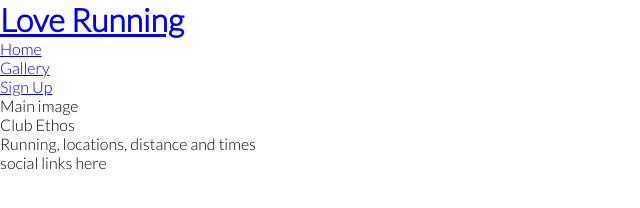
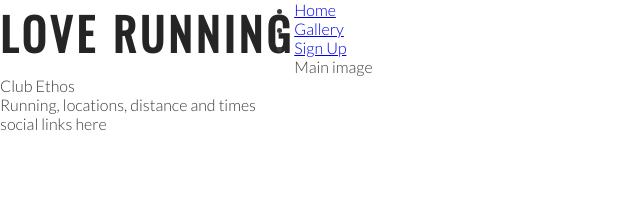
Before and after one commit to christiangoran/love-running, a plain HTML site: page index.html in a window 1280 px wide. Shown: the whole page, without its empty margins (0-640 px from the left). Drawn offline with nearby package versions, Linux system fonts and the light colour scheme.

Commit message:
Add style for headers and logo

```diff
--- a/assets/css/style.css
+++ b/assets/css/style.css
@@ -9,4 +9,19 @@
 body {
     font-family: Lato, sans-serif;
     font-weight: 300;
+    color: #3a3a3a;
 }
+
+/* Headings & Logo */
+
+h1, h2 {
+    font-family: Oswald, sans-serif;
+    text-transform: uppercase;
+    letter-spacing: 4px;
+    color: #252525;
+}
+
+#logo {
+    float: left;
+    font-size: 280%;
+}
--- a/index.html
+++ b/index.html
@@ -15,7 +15,7 @@
     <header>
 
         <a href="index.html">
-            <h1>Love Running</h1>
+            <h1 id="logo">Love Running</h1>
         </a>
 
         <nav>
```
